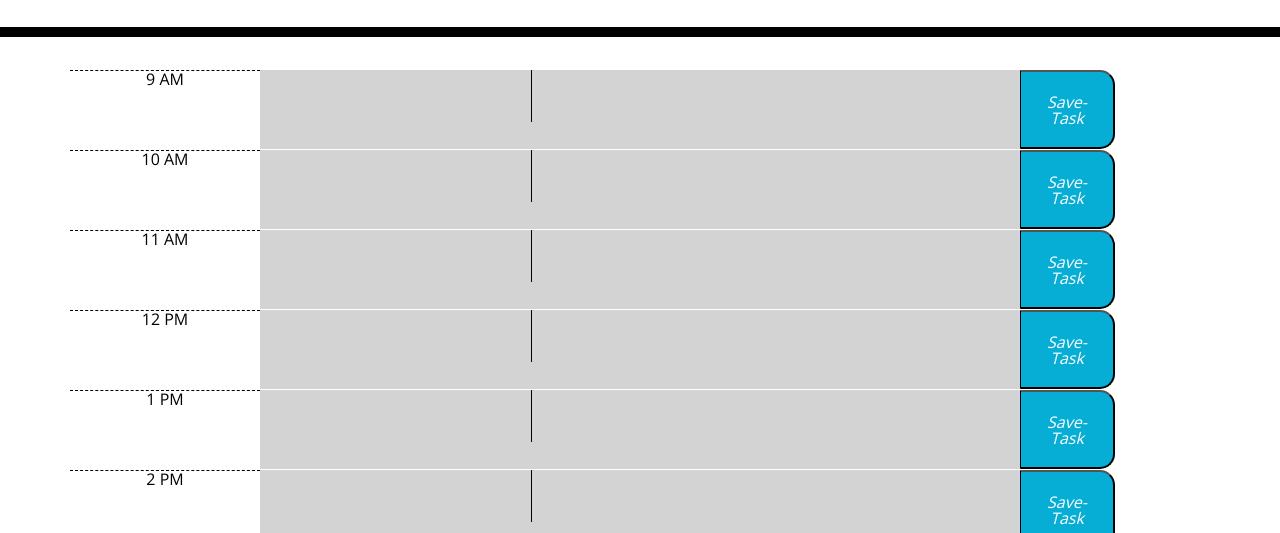
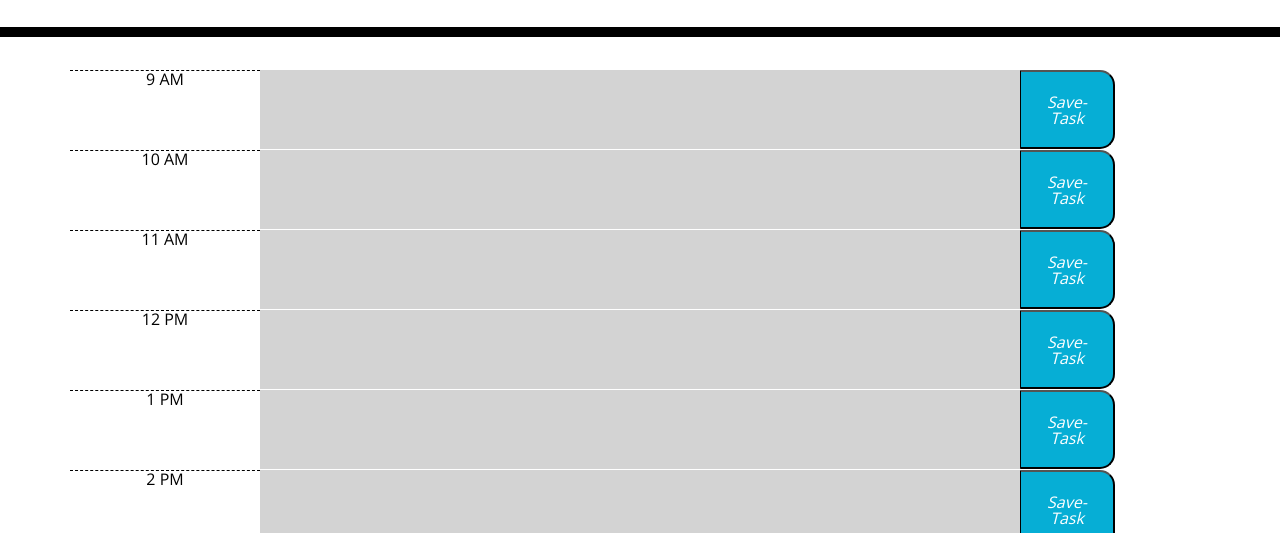
Before and after one commit to ryanmuhl/work-day-scheduler, a plain HTML site: page index.html in a window 1280 px wide. Shown: the part 267-800 px from the top of the page. Drawn offline with nearby package versions, Linux system fonts and the light colour scheme.

Commit message:
update styling and complete functionality

```diff
--- a/assets/css/style.css
+++ b/assets/css/style.css
@@ -9,8 +9,9 @@ body {
     border: none;
     resize: none;
     color: #000000;
-    border-left: 1px solid black;
     padding: 10px;
+    width: 37vw;
+    height: 4vw;
   }
 
   .jumbotron {
```
Also changed, not shown: assets/images/screenshot.png.jpg.
